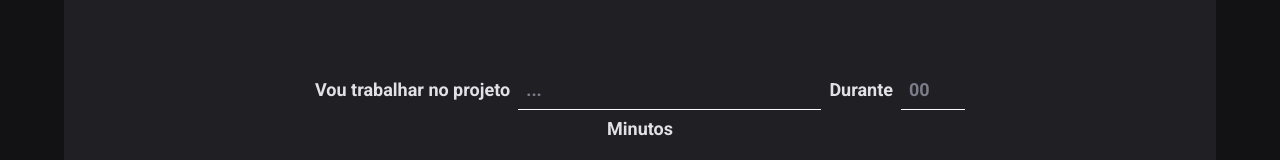
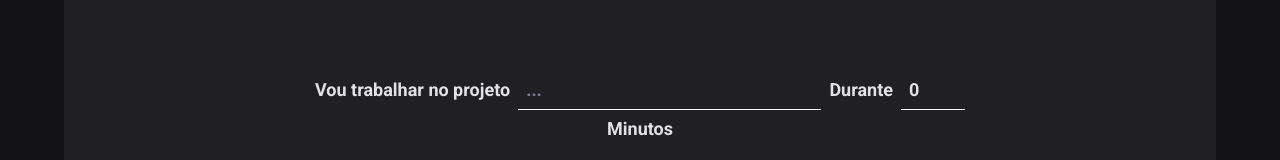
Before and after one commit to fernando-meira/ignite-timer, a React (Vite) app: page / in a window 1280 px wide. Shown: the part 161-321 px from the top of the page. Built offline with nearby package versions, Linux system fonts and the light colour scheme.

Commit message:
feat: Type inference with Zod.

```diff
--- a/src/pages/Home/index.tsx
+++ b/src/pages/Home/index.tsx
@@ -1,33 +1,33 @@
+import * as zod from 'zod';
 import { Play } from 'phosphor-react';
 import { useForm } from 'react-hook-form';
 import { zodResolver } from '@hookform/resolvers/zod';
-import * as zod from 'zod';
 
 import * as S from './styles';
 
 const newCycleValidationSchema = zod.object({
   task: zod.string().min(1, 'Informe a tarefa'),
-  minutes: zod
-    .number()
-    .min(5, 'O tempo mínimo para uma tarefa é de 5 minutos.')
-    .max(60, 'O tempo máximo para uma tarefa é de 60 minutos.')
-    .step(5, 'O tempo deve ser múltiplo de 5'),
+  minutesAmount: zod.number().min(5).max(60).step(5),
 });
 
+type NewCycleFormData = zod.infer<typeof newCycleValidationSchema>;
+
 export function Home() {
-  const { register, handleSubmit, watch, formState } = useForm({
-    resolver: zodResolver(newCycleValidationSchema),
-  });
+  const { register, handleSubmit, watch, formState } =
+    useForm<NewCycleFormData>({
+      resolver: zodResolver(newCycleValidationSchema),
+      defaultValues: {
+        task: '',
+        minutesAmount: 0,
+      },
+    });
 
-  console.log('errors', formState.errors);
+  const hasError = formState.errors;
+  const isSubmitDisabled = !watch('task') || !watch('minutesAmount');
 
   function handleCreateNewCycle(data: any) {
     console.log(data);
   }
-
-  const hasError = formState.errors;
-
-  const isSubmitDisabled = !watch('task') || !watch('minutes');
 
   return (
     <S.HomeContainer>
@@ -55,8 +55,8 @@ export function Home() {
             type="number"
             placeholder="00"
             id="minutesAmount"
-            hasError={!!hasError?.minutes?.message}
-            {...register('minutes', { valueAsNumber: true })}
+            hasError={!!hasError?.minutesAmount?.message}
+            {...register('minutesAmount', { valueAsNumber: true })}
           />
 
           <span>Minutos</span>
```
